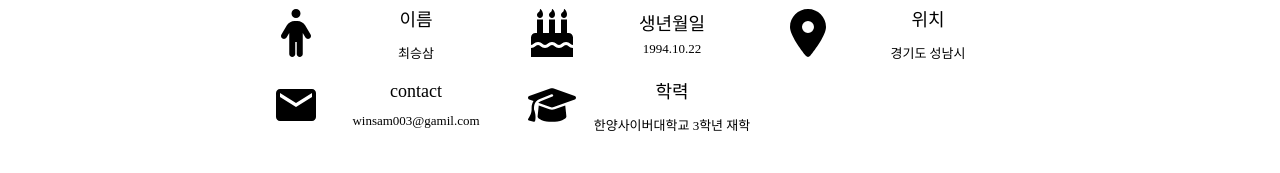
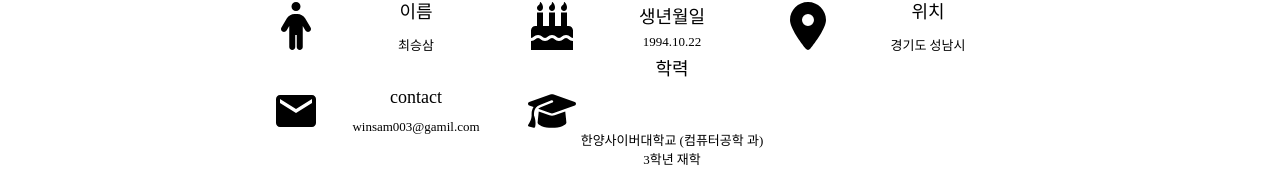
Before and after one commit to winsam003/new_portfolio, a React (Create React App) app: page / in a window 1280 px wide. Shown: the part 627-800 px from the top of the page. Built offline with nearby package versions, Linux system fonts and the light colour scheme; a web font is replaced by a local one.

Commit message:
학교 업데이트

```diff
--- a/src/component/AboutMe.jsx
+++ b/src/component/AboutMe.jsx
@@ -46,7 +46,7 @@ export default function AboutMe(){
                         <div className="AboutMe_SecBox_inner_icon"><FaGraduationCap /></div>
                         <div className="AboutMe_SecBox_innerDetail">
                             <div>학력</div>
-                            <div>한양사이버대학교 3학년 재학</div>
+                            <div>한양사이버대학교 (컴퓨터공학 과) 3학년 재학</div>
                         </div>
                     </div>
                 </div>
--- a/src/css/Header.css
+++ b/src/css/Header.css
@@ -4,7 +4,7 @@
 }
 .Header_Box{
     width: 60%;
-    height: 100%;
+    height: 15vh;
 
     position: fixed;
     top: 0;
--- a/src/css/Main.css
+++ b/src/css/Main.css
@@ -72,6 +72,7 @@
     justify-content: center;
     align-items: center;
 
+
 }
 
 .Main_Box2Thi:hover{
```
